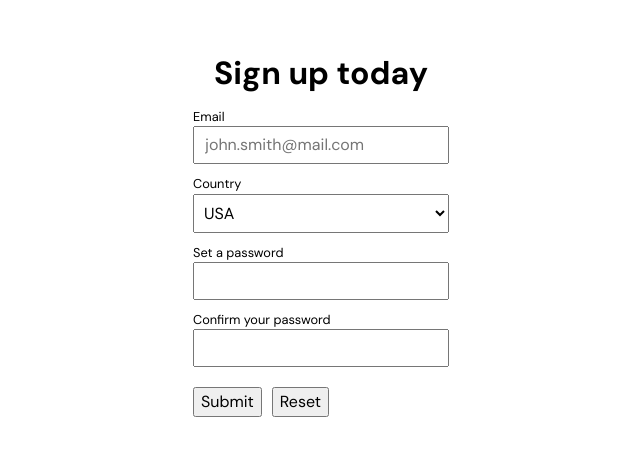
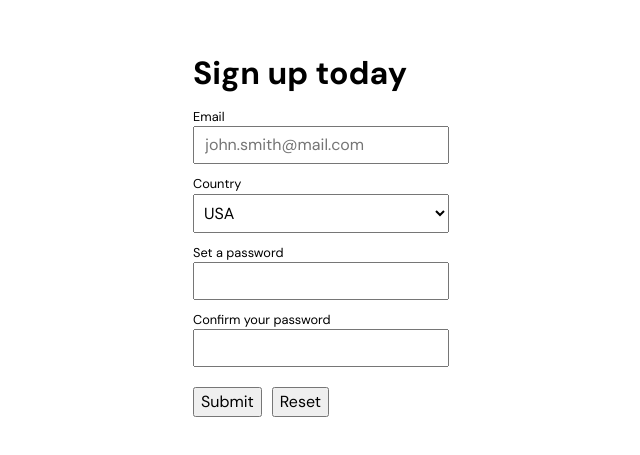
Before and after one commit to henrylin03/odin-form, a plain HTML site: page index.html in a window 1280 px wide. Shown: the part 167-622 px from the top of the page, without its empty margins (319-959 px from the left). Drawn offline with Linux system fonts and the light colour scheme.

Commit message:
adjust width

```diff
--- a/css/style.css
+++ b/css/style.css
@@ -17,6 +17,8 @@ main {
 
 h1 {
   margin: 0 auto;
+  text-align: left;
+  width: 20%;
 }
 
 form {
```
